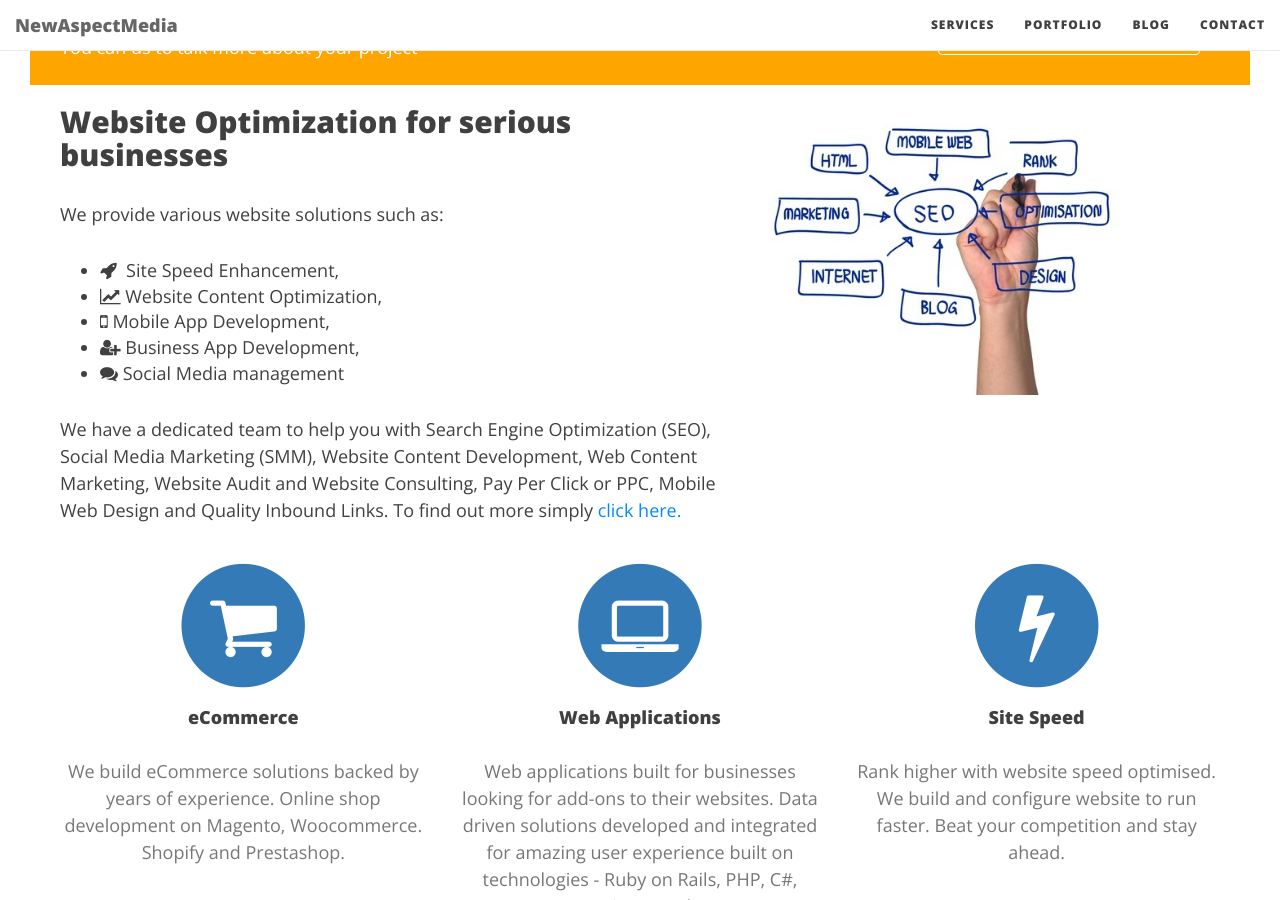
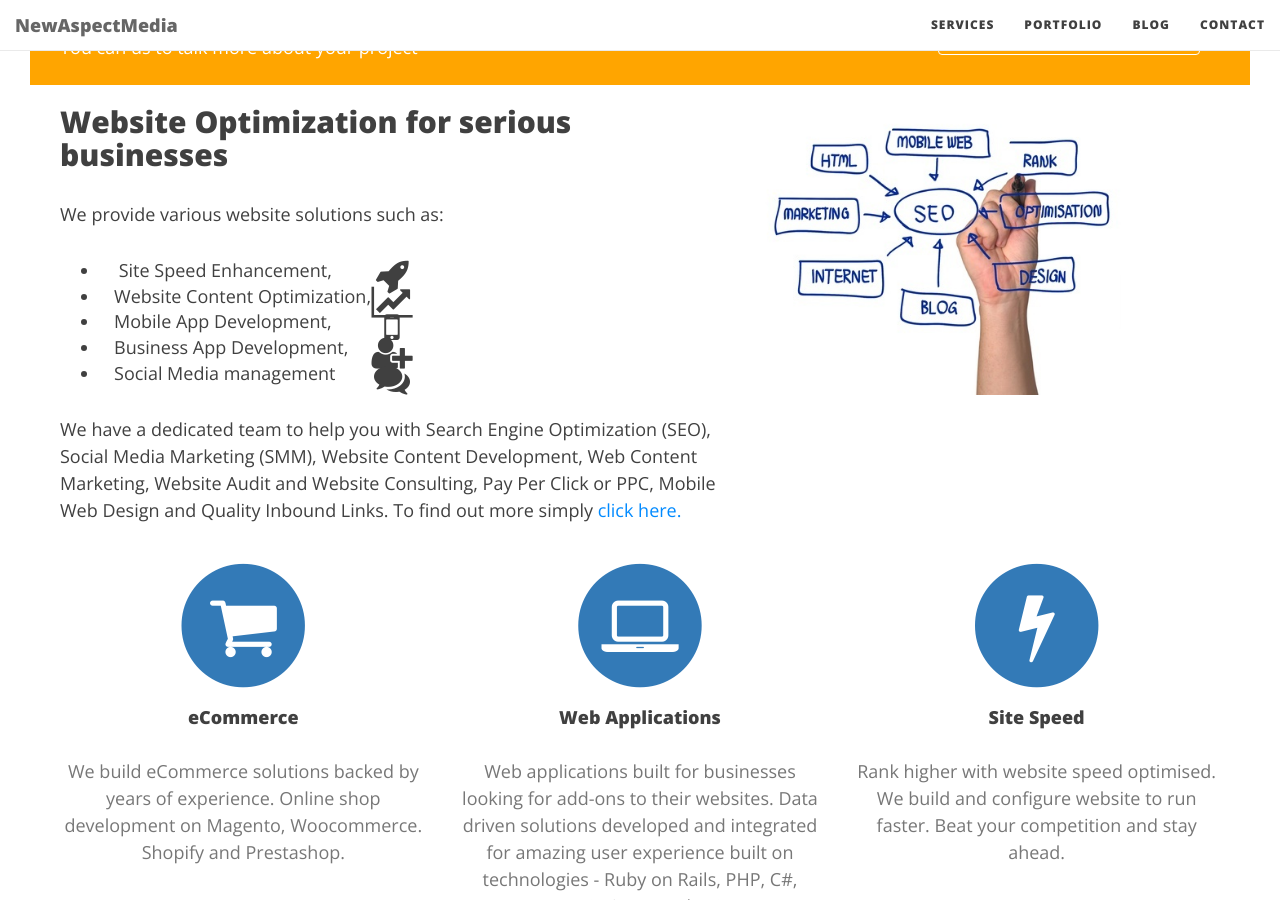
Before and after one commit to newmedia77/appxnam, a Jekyll site: the page built from index.html, in a window 1280 px wide and 900 px high, scrolled down 1536 px. Built offline with Jekyll 4.4.1, drawn with Linux system fonts in a browser that asks for light colours; nearby versions of some CDN libraries; the list of posts is cut into pages by our own code.

Commit message:
andreas
fa fa

```diff
--- a/index.html
+++ b/index.html
@@ -195,11 +195,11 @@
                         <h2>Website Optimization <span class="big-text">for serious businesses</span></h2>
                         <p>We provide various website solutions such as:
                          <ul>
-                            <li><i class="fa fa-rocket"></i>&nbsp; Site Speed Enhancement,</li>
-                            <li><i class="fa fa-line-chart"></i>&nbsp;Website Content Optimization,</li>
-                            <li><i class="fa fa-mobile"></i>&nbsp;Mobile App Development,</li>
-                            <li><i class="fa fa-user-plus"></i>&nbsp;Business App Development,</li>
-                            <li><i class="fa fa-comments"></i>&nbsp;Social Media management</li>
+                            <li><i class="fa fa-rocket fa-stack-2x"></i>&nbsp; &nbsp; Site Speed Enhancement,</li>
+                            <li><i class="fa fa-line-chart fa-stack-2x"></i>&nbsp; &nbsp;Website Content Optimization,</li>
+                            <li><i class="fa fa-mobile fa-stack-2x"></i>&nbsp; &nbsp;Mobile App Development,</li>
+                            <li><i class="fa fa-user-plus fa-stack-2x"></i>&nbsp; &nbsp;Business App Development,</li>
+                            <li><i class="fa fa-comments fa-stack-2x"></i>&nbsp; &nbsp;Social Media management</li>
                         </ul></p>
 
                         <p>We have a dedicated team to help you with Search Engine Optimization (SEO), Social Media Marketing (SMM), Website Content Development, Web Content Marketing, Website Audit and  Website Consulting, Pay Per Click or PPC, Mobile Web Design and  Quality Inbound Links. To find out more simply <a href="{{ site.baseurl }}/contact">click here.</a></p>
```
